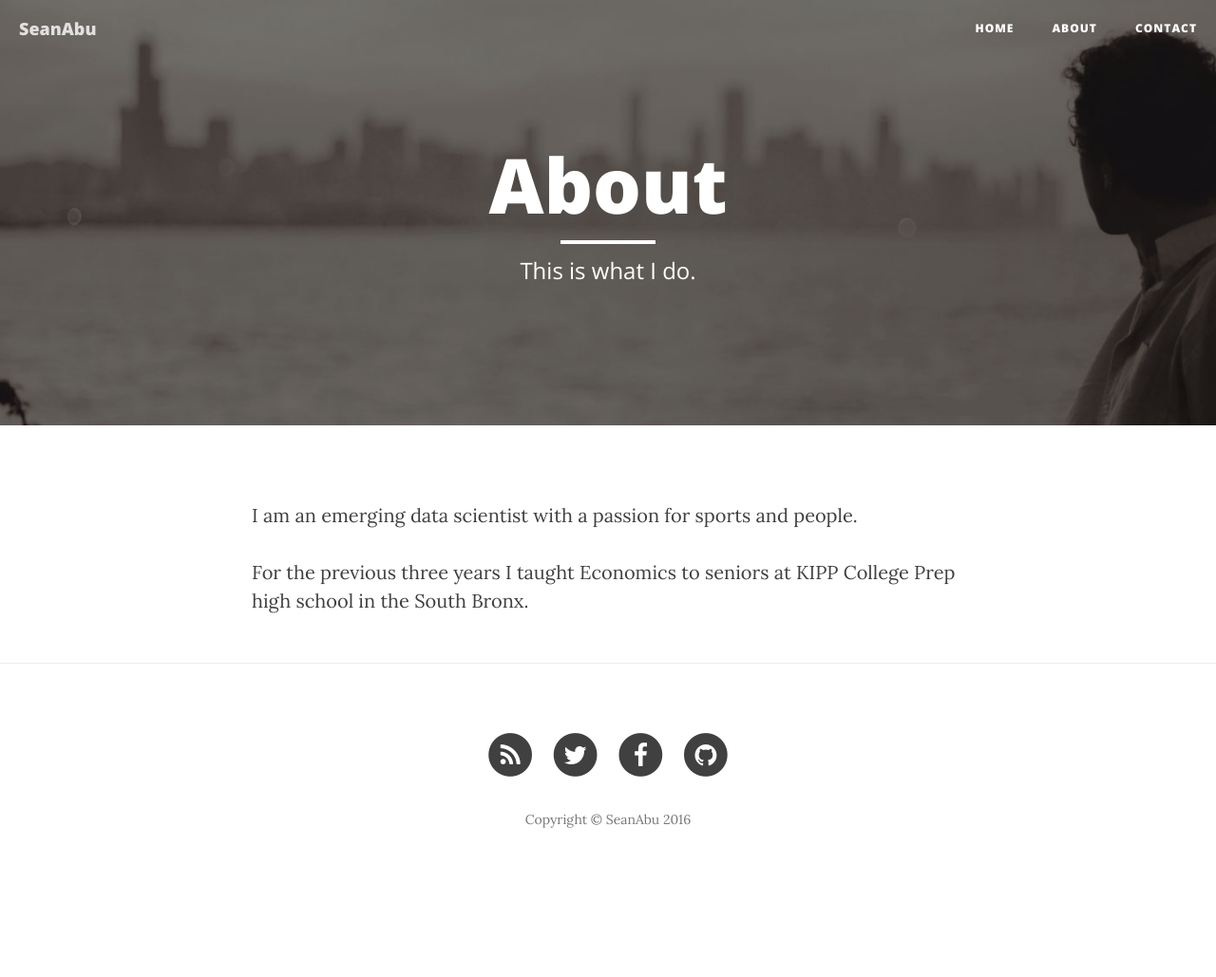
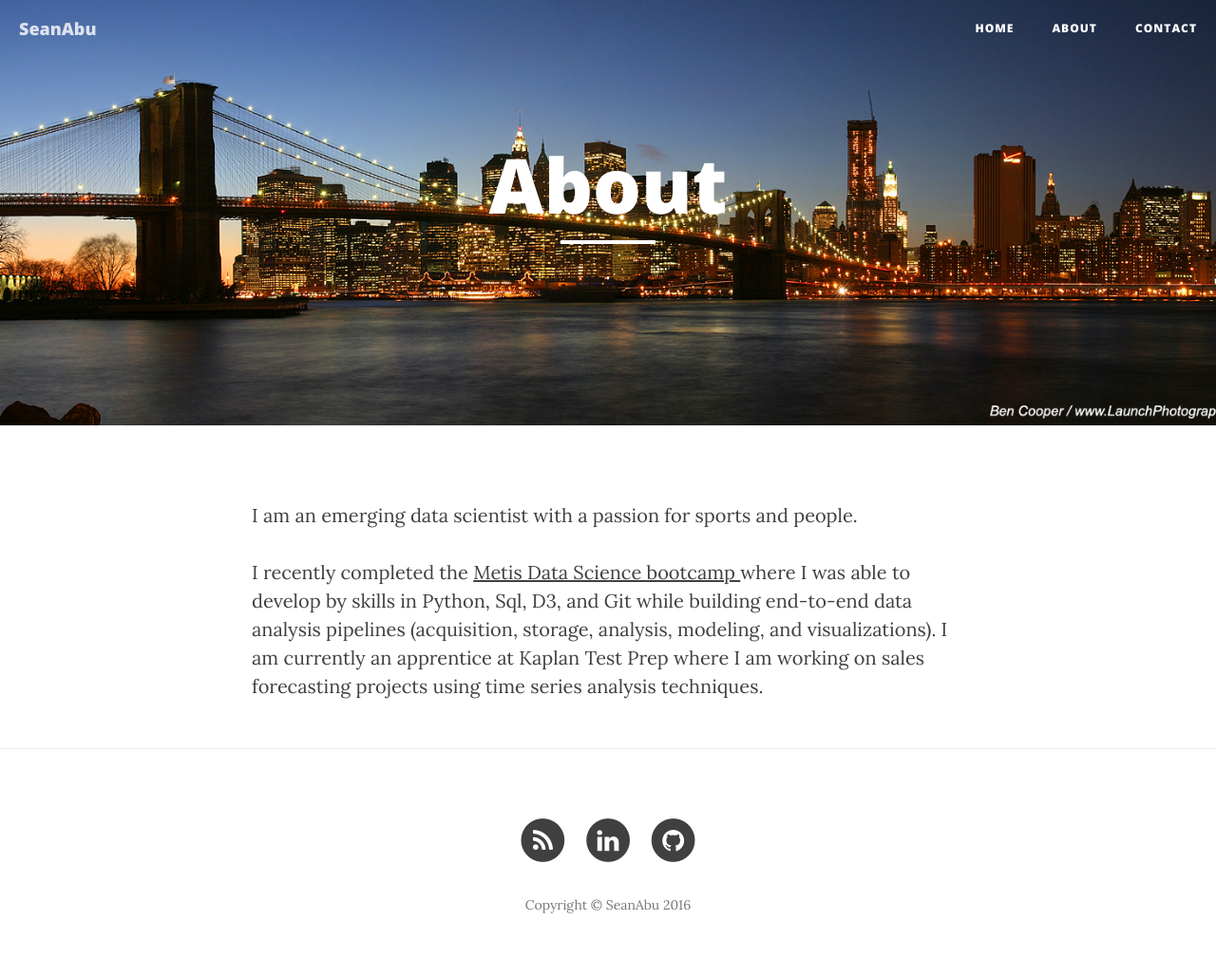
Before and after one commit to jingjingforest/jingjingforest.github.io, a Jekyll site: the page built from about.html, in a window 1280 px wide. Shown: the whole page at 95% size. Built offline with Jekyll 4.4.1, drawn with Linux system fonts in a browser that asks for light colours; nearby versions of some CDN libraries; before the commit the page ends 939 px from its top, so only the background shows below that.

Commit message:
site  rework

```diff
--- a/_config.yml
+++ b/_config.yml
@@ -4,10 +4,10 @@ header-img: img/home-bg.jpg
 email: seanabu.wilson@gmail.com
 description: "Just a few posts to share my work as a data scientist with you."
 baseurl: ""
-url: "seanabu.github.io"
-twitter_username: SeanAbu
+url: "www.seanabu.com"
+linkedin_username: SeanAbu
 github_username:  SeanAbu
-facebook_username:  SeanAbu
+
 
 # Build settings
 markdown: kramdown
--- a/_includes/footer.html
+++ b/_includes/footer.html
@@ -32,6 +32,15 @@
                         </a>
                     </li>
                     {% endif %}
+                    {% if site.linkedin_username %}
+                    <li>
+                        <a href="https://linkedin.com/in/{{ site.linkedin_username }}">
+                            <span class="fa-stack fa-lg">
+                                <i class="fa fa-circle fa-stack-2x"></i>
+                                <i class="fa fa-linkedin fa-stack-1x fa-inverse"></i>
+                        </a>
+                    </li>
+                    {% endif %}
                     {% if site.github_username %}
                     <li>
                         <a href="https://github.com/{{ site.github_username }}">
--- a/_posts/2016-03-06-mlb-good-eye-rating.markdown
+++ b/_posts/2016-03-06-mlb-good-eye-rating.markdown
@@ -54,6 +54,6 @@ Now we have a rating where we can compare players and see who has the best “ey
 
 The strongest correlation with the EYE rating is with a player’s walk rate. As expected, the lower (better) the EYE rating, the more often the batter walks.  There is also a moderate negative correlation with on-base percentage.  This probably is being driven primarily by the correlation to walk rate considering the small correlation the EYE rating has with batting average.  There was a surprisingly small correlation with strike out rate.  One would think that if a hitter is more likely to swing at pitches that are strikes they would be less likely to strike out, but the data does not support that. What is promising is that the rating is not strongly correlated to their number of plate appearances.  This is important because a player’s rating is not a result of how many at bats they have.
 
-So how can this rating be helpful to teams, coaches, and players? It can be used to direct coaches and players on what skills they should improve.  Yoenis Cespedes batted close to 0.300% last year despite his abysmal eye rating. By giving him training on how to recognize pitches, Yonis could theoretically greatly improve his walk rate and on-base percentage.  Also, coaches could understand which players are more likely to swing at bad pitches and change their strategy when pitching to those players, throwing them more balls in hopes that they will chase them. Finally, it could be used to help project the future career of a player. As a player spends more time in the major leagues, they should get better at identifying pitches and reacting appropriately. By looking at the historical trajectory of players’ EYE rating, we can tell if a player is making those improvements ad properly adjusting to the competition.
+So how can this rating be helpful to teams, coaches, and players? It can be used to direct coaches and players on what skills they should improve.  Yoenis Cespedes batted close to 0.300% last year despite his abysmal eye rating. By giving him [training on how to recognize pitches](http://baseballnews.com/pitch-recognition-can-be-done-by-hitters/), Yonis could theoretically greatly improve his walk rate and on-base percentage.  Also, coaches could understand which players are more likely to swing at bad pitches and change their strategy when pitching to those players, throwing them more balls in hopes that they will chase them. Finally, it could be used to help project the future career of a player. As a player spends more time in the major leagues, they should get better at identifying pitches and reacting appropriately. By looking at the historical trajectory of players’ EYE rating, we can tell if a player is making those improvements ad properly adjusting to the competition.
 
 In developing the model that predicts the probability of a pitch being a strike, I use a set strike zone.  In real life though, the strike zone can change based on the umpire. So a decision to swing at a high pitch might look bad according to my model, but could be correct if the umpire has a known tendency to call high pitches strikes. Combining umpire tendencies with moving the decision line according to the context could help to improve the accuracy of the EYE rating. While more analysis should be done to study this rating over multiple years, it is a good start to measuring players’ decisions to swing.
--- a/about.html
+++ b/about.html
@@ -1,11 +1,11 @@
 ---
 layout: page
 title: "About"
-description: "This is what I do."
-header-img: "img/about-bg.jpg"
+description: "."
+header-img: "img/about-nyc.jpg"
 ---
 
 <p> I am an emerging data scientist with a passion for sports and people. </p>
 
 
-<p> For the previous three years I taught Economics to seniors at KIPP College Prep high school in the South Bronx.</p>
+<p> I recently completed the <a href="http://www.thisismetis.com/">Metis Data Science bootcamp </a> where I was able to develop by skills in Python, Sql, D3, and Git while building end-to-end data analysis pipelines (acquisition, storage, analysis, modeling, and visualizations).  I am currently an apprentice at Kaplan Test Prep where I am working on sales forecasting projects using time series analysis techniques.  </p>
```
Also changed, not shown: other parts of _posts/2016-03-06-mlb-good-eye-rating.markdown (+2 -2 lines), img/about-nyc.jpg (added), img/post-eye-01.jpg (added), img/post-eye-02.jpg (added), img/post-eye-03.jpg (added), img/post-passion-01.jpg (added), img/post-passion-02.jpg (added).
